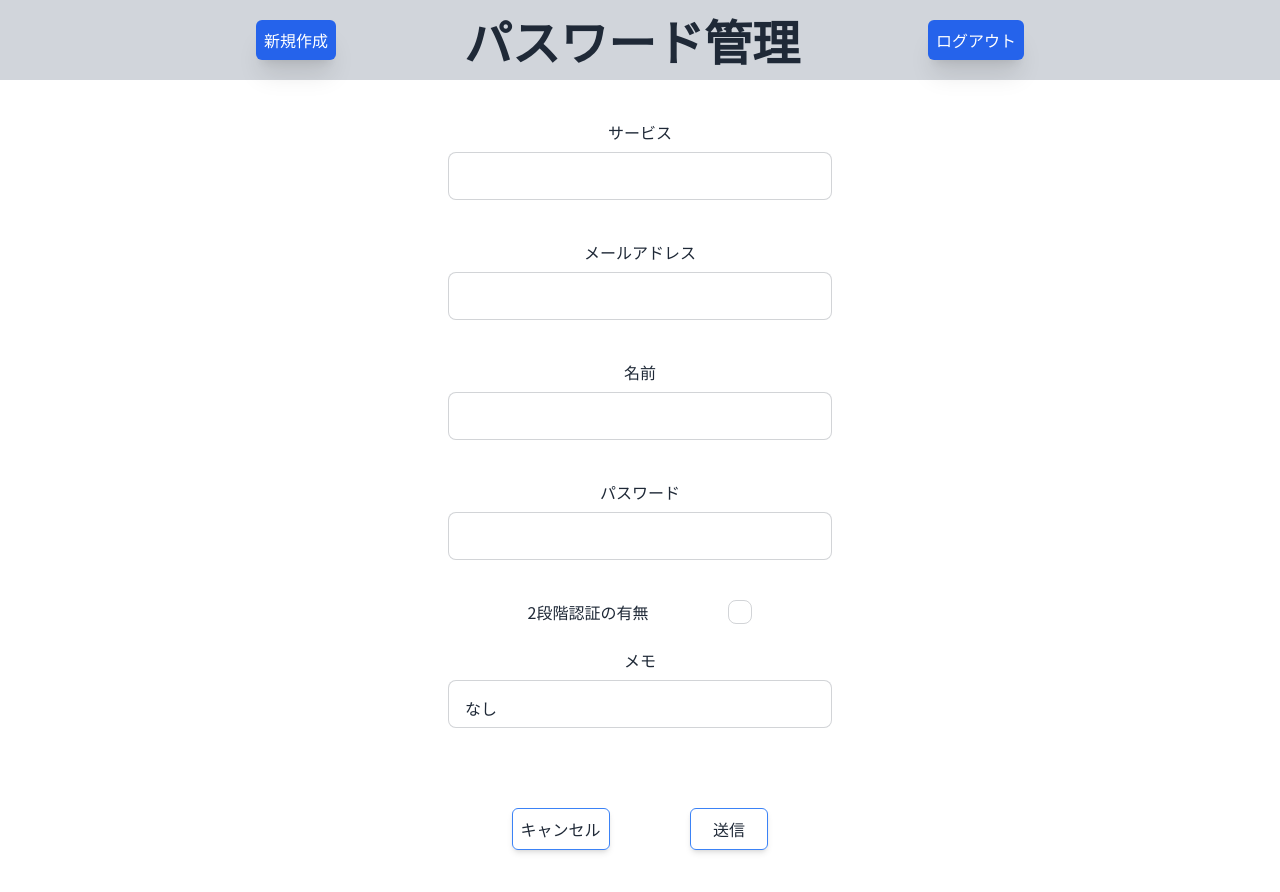
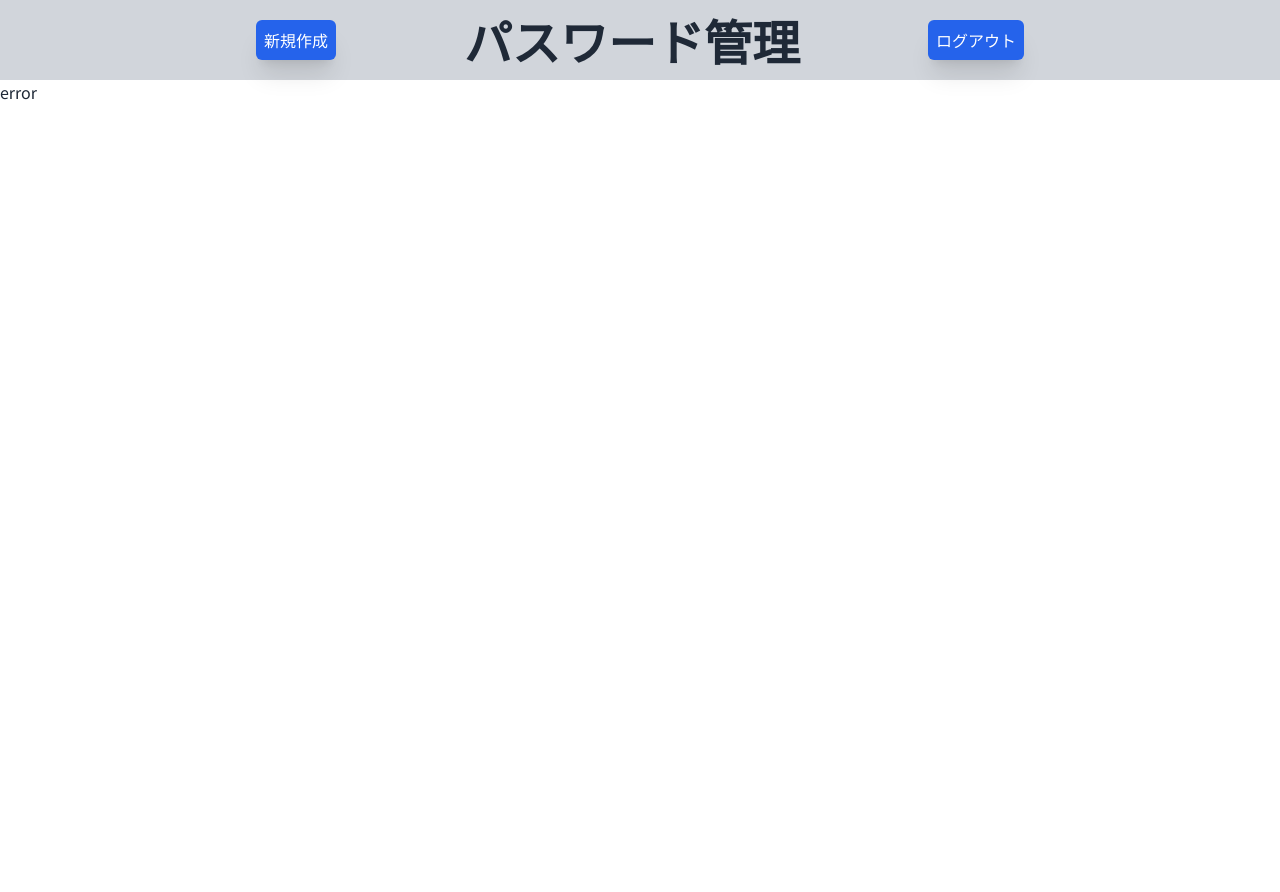
Before and after one commit to remon2207/portfolio-frontend-password-manager, a Next.js app: page /edit in a window 1280 px wide. Shown: the top 892 px of the page. After the commit the page ends 800 px from the top, so only its background shows below. Built offline with nearby package versions, Linux system fonts and the light colour scheme.

Commit message:
fix: client componentsへ変更・コンポーネントの変更

```diff
--- a/src/app/create/page.tsx
+++ b/src/app/create/page.tsx
@@ -1,13 +1,11 @@
-'use client'
-
-import { Form } from '@/components/organisms/Form'
+import { CreateForm } from '@/components/templates/CreateForm'
 
 import type { NextPage } from 'next'
 
 const Create: NextPage = () => {
   return (
     <>
-      <Form />
+      <CreateForm />
     </>
   )
 }
--- a/src/app/edit/page.tsx
+++ b/src/app/edit/page.tsx
@@ -1,15 +1,23 @@
 'use client'
 
-import { Form } from '@/components/organisms/Form'
+import { useSearchParams } from 'next/navigation'
+
+import { EditForm } from '@/components/templates/EditForm'
 
 import type { NextPage } from 'next'
 
 const Edit: NextPage = () => {
-  return (
-    <>
-      <Form />
-    </>
-  )
+  const params = useSearchParams()
+  const id = params.get('id')
+
+  if (typeof id === 'string') {
+    return (
+      <>
+        <EditForm id={id} />
+      </>
+    )
+  }
+  return <>error</>
 }
 
 export default Edit
```
